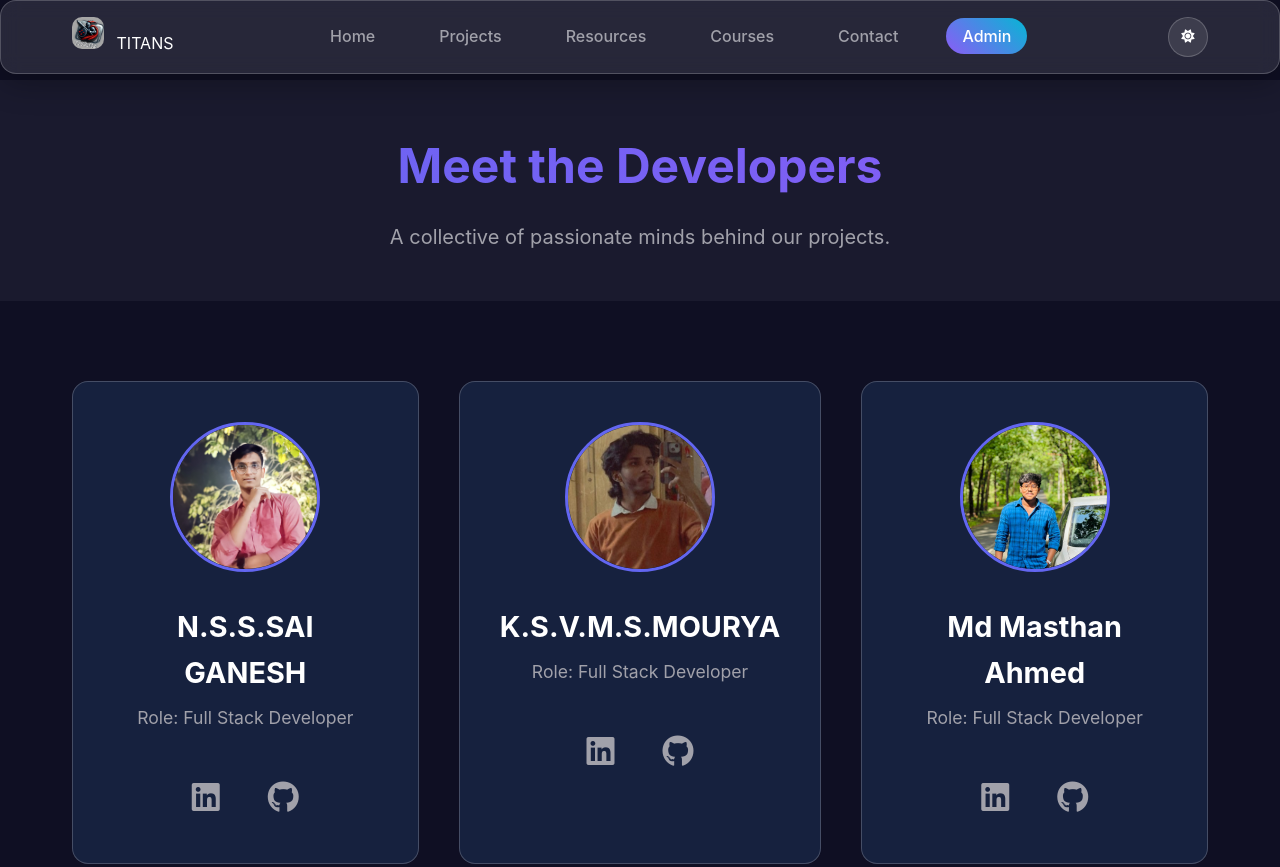
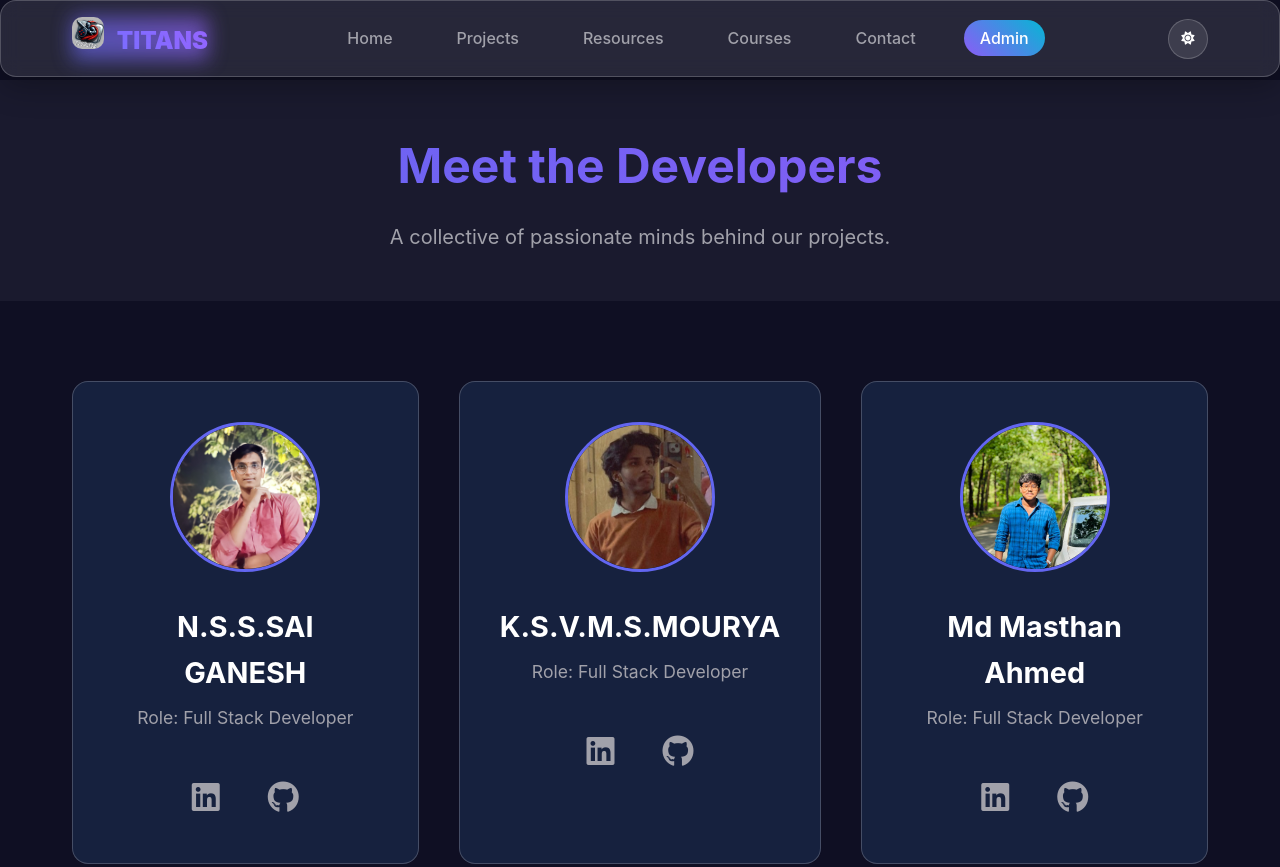
Before and after one commit to alwaysganesh09/teamtitans06, a website: page public/developers.html in a window 1280 px wide. Shown: the top 867 px of the page. Drawn offline with Linux system fonts and the light colour scheme.

Commit message:
added image logo

```diff
--- a/public/developers.html
+++ b/public/developers.html
@@ -11,10 +11,13 @@
     <nav class="navbar glass">
         <div class="nav-container">
             <div class="nav-logo">
-                <div class="footer-logo">
-                    <img src="images/logo.png" alt="Team Titans Logo" style="width: 32px; height: 32px; margin-right: 8px;border-radius: 10px;">
-                    <span class="logo-text">TITANS</span>
-                </div>
+                <div class="nav-logo">
+    <div class="titans-logo">
+        <img src="images/logo.png" alt="Team Titans Logo" style="width: 32px; height: 32px; margin-right: 8px;border-radius: 10px;">
+        <span class="logo-text">TITANS</span>
+        <div class="logo-glow"></div>
+    </div>
+</div>
             </div>
             <ul class="nav-menu">
                 <li><a href="index.html" class="nav-link">Home</a></li>
@@ -57,6 +60,7 @@
         <div class="container">
             <div class="footer-content">
                 <div class="footer-logo">
+                    <img src="images/logo.png" alt="Team Titans Logo" style="width: 32px; height: 32px; margin-right: 8px;border-radius: 10px;">
                     <span class="logo-text">TITANS</span>
                 </div>
                 <div class="footer-links">
```
Also changed, not shown: public/admin.html (+6 -4 lines), public/contact.html (+6 -4 lines), public/courses.html (+6 -4 lines), public/index.html (+6 -4 lines), public/projects.html (+6 -4 lines), public/resources.html (+6 -4 lines).
